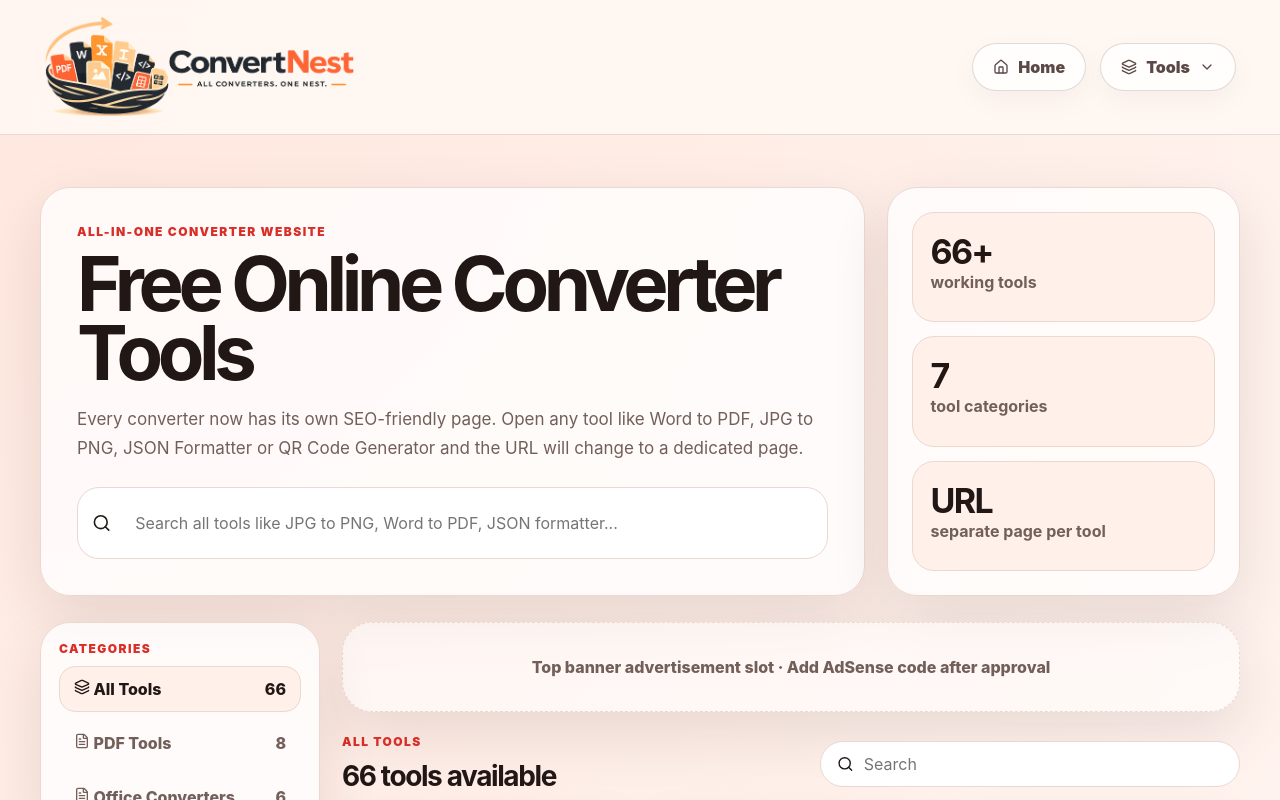
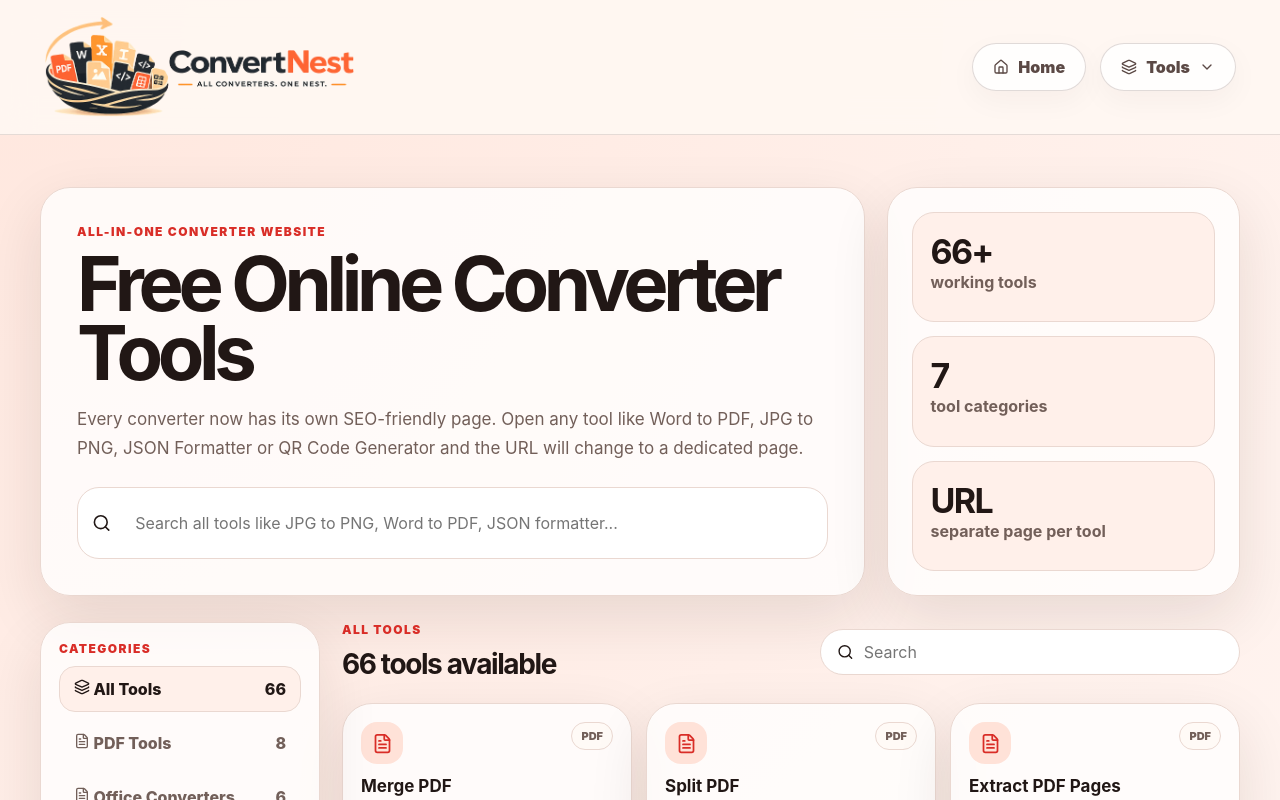
Before and after one commit to Prasad6008/convertnest, a React (Vite) app in the folder client/: page / in a window 1280 px wide. Shown: the top 800 px of the page. Built offline with nearby package versions, Linux system fonts and the light colour scheme.

Commit message:
Update App.jsx

```diff
--- a/client/src/App.jsx
+++ b/client/src/App.jsx
@@ -682,7 +682,7 @@ function HomePage({ route }) {
         <Sidebar activeCategory={activeCategory} />
 
         <section className="content">
-          <AdSlot label="Top banner advertisement" />
+          {/* <AdSlot label="Top banner advertisement" /> */}
 
           <div className="section-head category-search-head">
             <div>
@@ -725,7 +725,7 @@ function HomePage({ route }) {
             <div className="notice">No tools found. Try another keyword.</div>
           ) : null}
 
-          <AdSlot label="Bottom advertisement" />
+          {/* <AdSlot label="Bottom advertisement" /> */}
         </section>
       </main>
     </>
```
